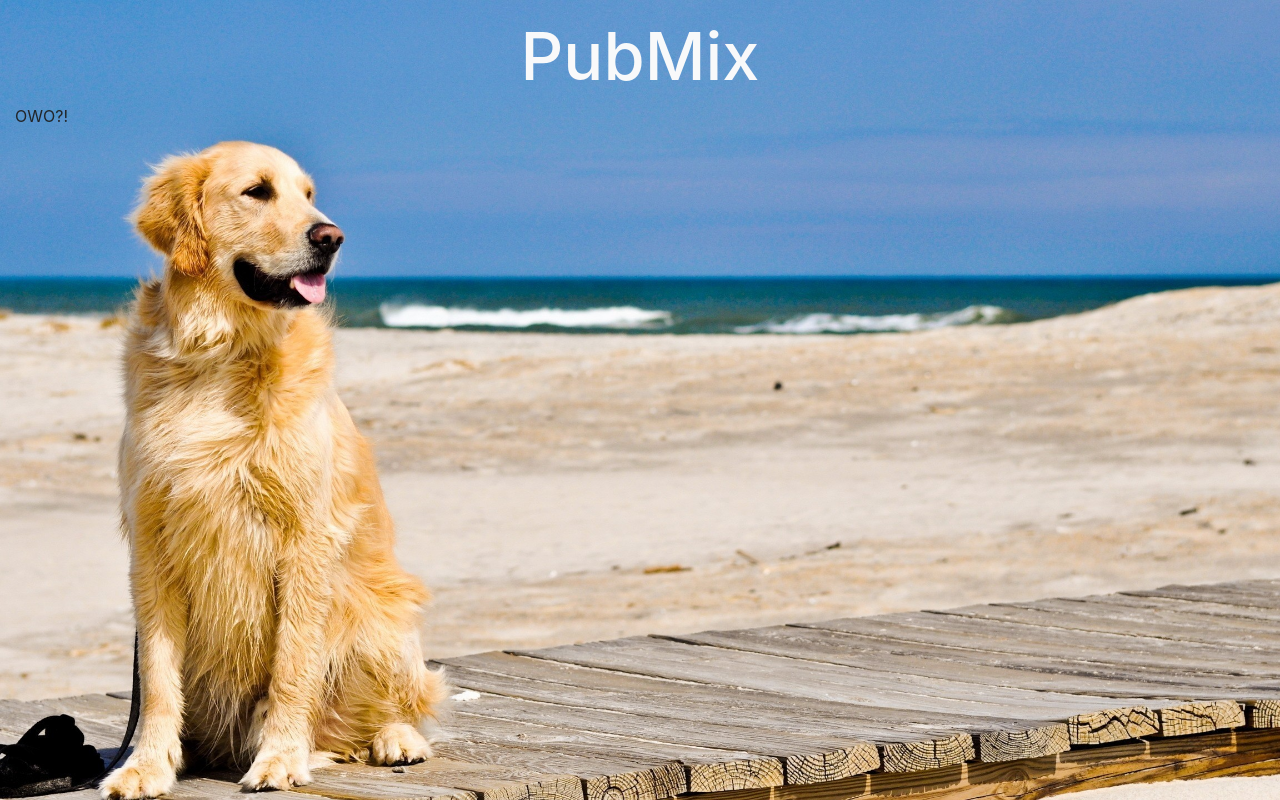
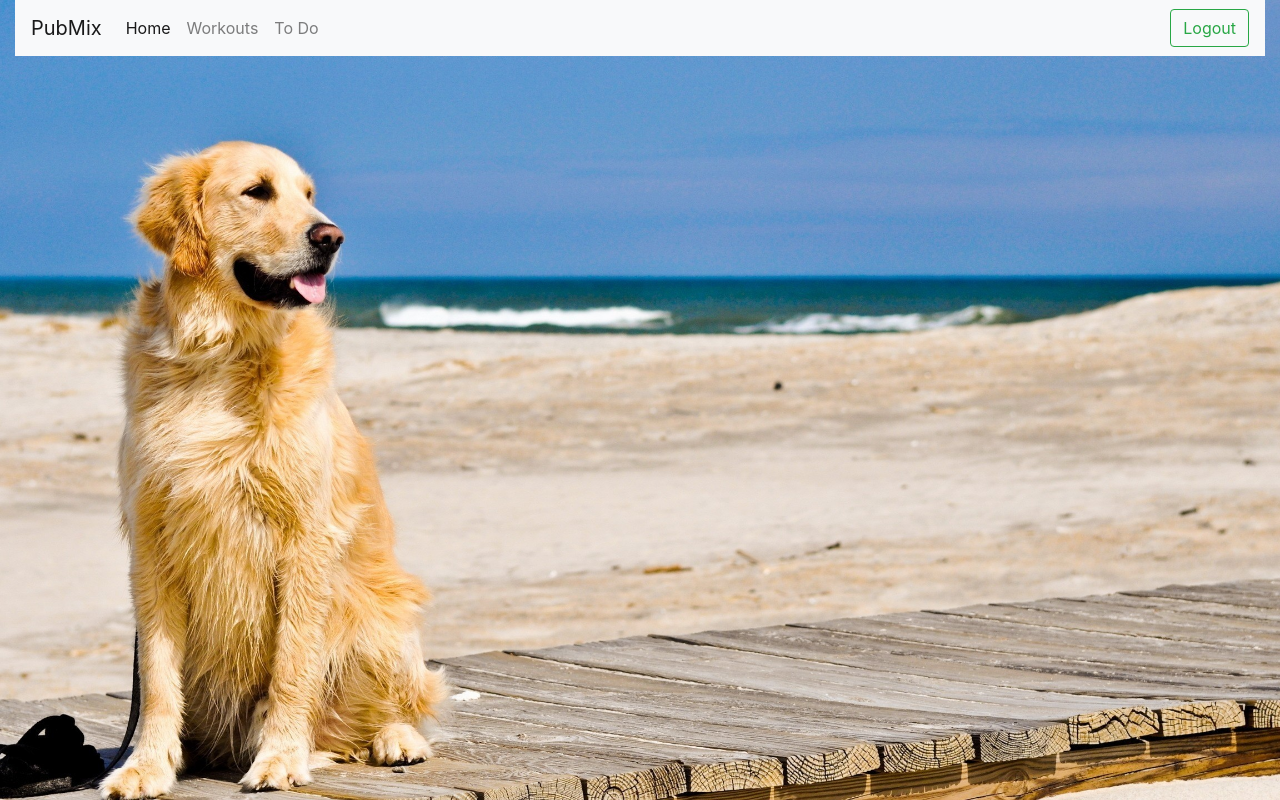
Before and after one commit to johnnywong30/PubMix, a plain HTML site: page templates/home.html in a window 1280 px wide. Drawn offline with nearby package versions, Linux system fonts and the light colour scheme; files that its build step writes are made by us from their sources; files whose address does not match are found by name.

Commit message:
home.html

```diff
--- a/templates/home.html
+++ b/templates/home.html
@@ -9,15 +9,33 @@
  </head>
  <body>
   <div id="home" class="container-fluid">
-    <h1 id="logo" class="text-light text-center pt-3">PubMix</h1>
+    <nav class="navbar navbar-expand-lg navbar-light bg-light">
+      <a class="navbar-brand" href="/home">PubMix</a>
+      <button class="navbar-toggler" type="button" data-toggle="collapse" data-target="#navbarSupportedContent" aria-controls="navbarSupportedContent" aria-expanded="false" aria-label="Toggle navigation">
+        <span class="navbar-toggler-icon"></span>
+      </button>
 
-    <p>OWO?!</p>
+      <div class="collapse navbar-collapse" id="navbarSupportedContent">
+        <ul class="navbar-nav mr-auto">
+          <li class="nav-item active">
+            <a class="nav-link" href="/home">Home</a>
+          </li>
+          <li class="nav-item">
+            <a class="nav-link" href="/workouts">Workouts</a>
+          </li>
+          <li class="nav-item">
+            <a class="nav-link" href="/todo">To Do</a>
+          </li>
+        </ul>
+        <a class="btn btn-outline-success my-2 my-sm-0" href="/logout">Logout</a>
+      </div>
+    </nav>
+
+
 
   </div>
-
-
   <script src="https://code.jquery.com/jquery-3.3.1.slim.min.js" integrity="sha384-q8i/X+965DzO0rT7abK41JStQIAqVgRVzpbzo5smXKp4YfRvH+8abtTE1Pi6jizo" crossorigin="anonymous"></script>
   <script src="https://cdnjs.cloudflare.com/ajax/libs/popper.js/1.14.7/umd/popper.min.js" integrity="sha384-UO2eT0CpHqdSJQ6hJty5KVphtPhzWj9WO1clHTMGa3JDZwrnQq4sF86dIHNDz0W1" crossorigin="anonymous"></script>
   <script src="https://stackpath.bootstrapcdn.com/bootstrap/4.3.1/js/bootstrap.min.js" integrity="sha384-JjSmVgyd0p3pXB1rRibZUAYoIIy6OrQ6VrjIEaFf/nJGzIxFDsf4x0xIM+B07jRM" crossorigin="anonymous"></script>
- </body>
+  </body>
 </html>
```
Also changed, not shown: 1 other file.
